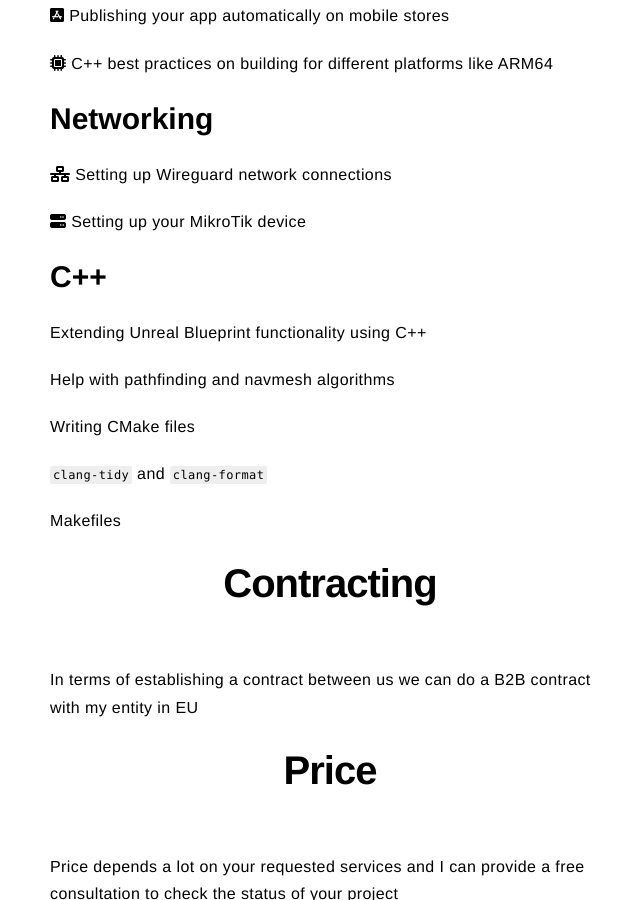
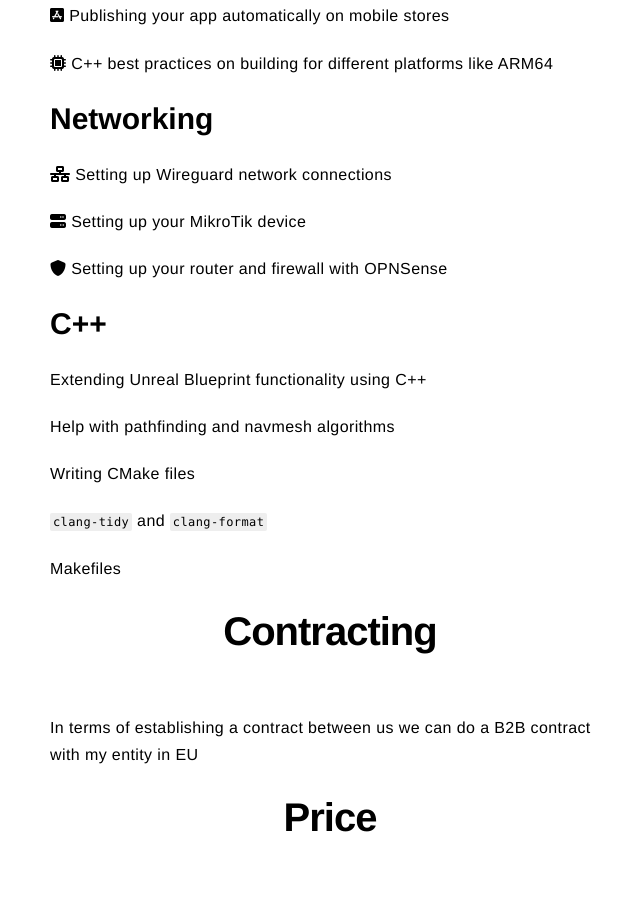
Before and after one commit to yatima1460/yatima1460.github.io, a Jekyll site: the page built from services.md, in a window 1280 px wide and 900 px high, scrolled down 872 px. Shown: the whole window, without its empty margins (310-950 px from the left). Built offline with Jekyll 4.4.1, drawn with Linux system fonts in a browser that asks for light colours; nearby versions of some CDN libraries; our own code applies the rules of GitHub Pages for plain Markdown files.

Commit message:
Update services.md

```diff
--- a/services.md
+++ b/services.md
@@ -33,6 +33,8 @@ GitHub Actions...
 
 <i class="fa-solid fa-server"></i> Setting up your MikroTik device
 
+<i class="fa-solid fa-shield"></i> Setting up your router and firewall with OPNSense
+
 ## C++
 
 Extending Unreal Blueprint functionality using C++
```
